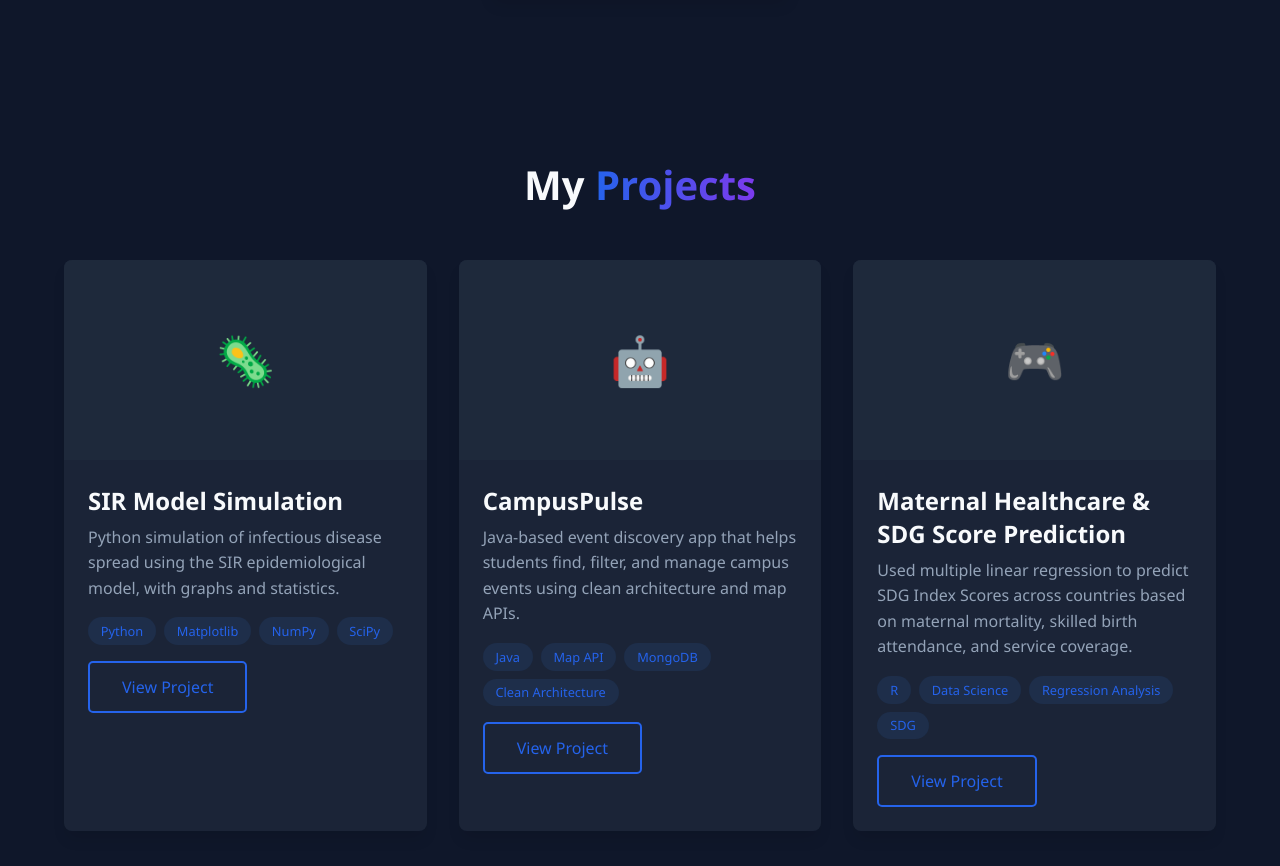
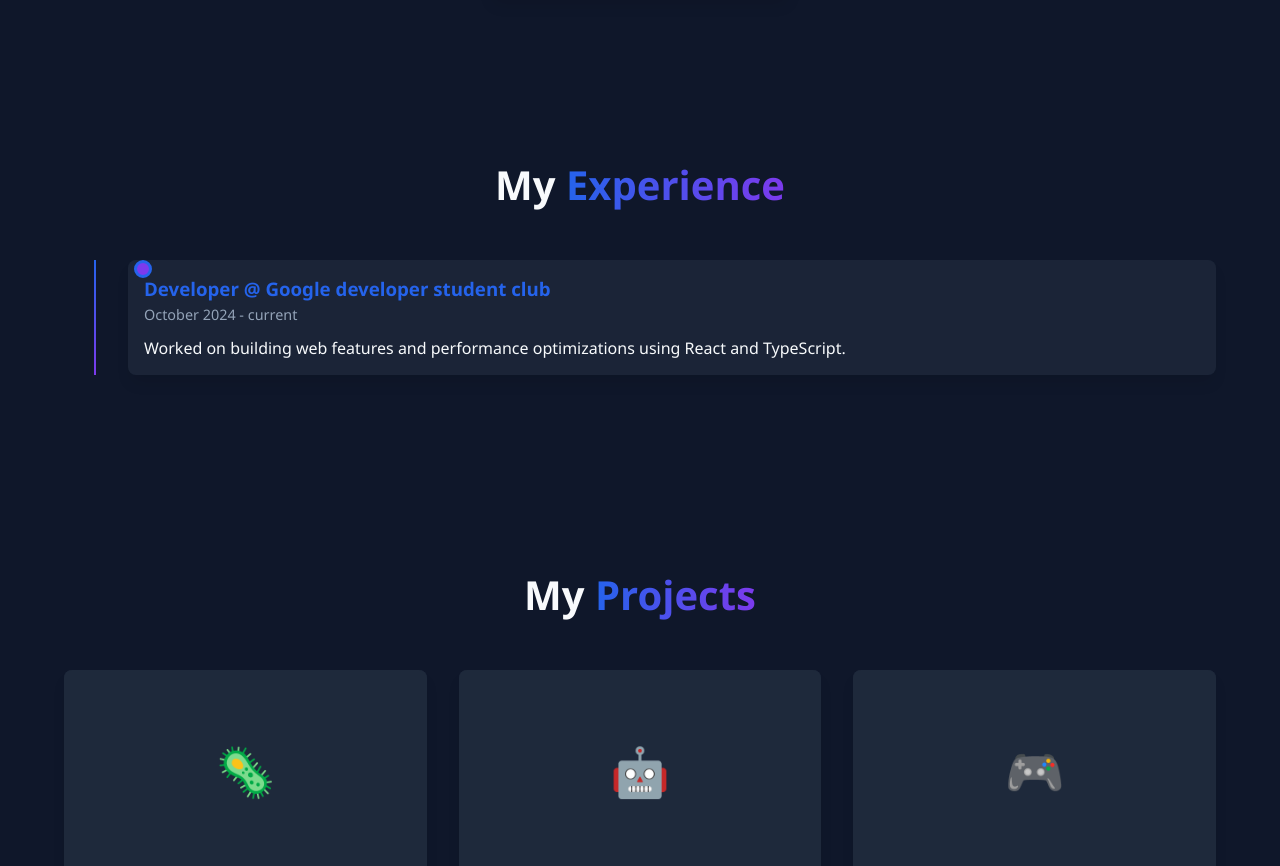
Before and after one commit to W-Akrabi/portfolio, a plain HTML site: page index.html in a window 1280 px wide. Shown: the part 1934-2800 px from the top of the page. Drawn offline with Linux system fonts and the light colour scheme.

Commit message:
added more background elements

```diff
--- a/index.html
+++ b/index.html
@@ -451,6 +451,52 @@
                 display: none;
             }
         }
+        .timeline {
+            position: relative;
+            margin: 2rem 0;
+            padding-left: 3rem;
+        }
+        .timeline::before {
+            content: '';
+            position: absolute;
+            left: 30px;
+            top: 0;
+            bottom: 0;
+            width: 2px;
+            background: linear-gradient(to bottom, var(--primary), var(--secondary));
+        }
+        .timeline-item {
+            position: relative;
+            margin-bottom: 2rem;
+        }
+        .timeline-item::before {
+            content: '';
+            position: absolute;
+            left: 22px;
+            top: 0;
+            width: 12px;
+            height: 12px;
+            background: var(--secondary);
+            border: 3px solid var(--primary);
+            border-radius: 50%;
+        }
+        .timeline-content {
+            background: var(--card-bg);
+            padding: 1rem;
+            border-radius: 8px;
+            box-shadow: 0 10px 15px -3px rgba(0, 0, 0, 0.1);
+            margin-left: 1rem;
+        }
+        .timeline-content h3 {
+            color: var(--primary);
+            margin-bottom: 0.3rem;
+        }
+        .timeline-date {
+            font-size: 0.9rem;
+            color: var(--text-gray);
+            display: block;
+            margin-bottom: 0.8rem;
+        }
     </style>
 </head>
 <body>
@@ -525,6 +571,21 @@
                 <div class="skill-card">
                     <h3>Computer Science</h3>
                     <p>Data Structures, Algorithms, Database Systems, OOP, Software Engineering</p>
+                </div>
+            </div>
+        </section>
+
+        <!-- Experience Timeline Section -->
+        <section class="section" id="experience">
+            <h2 class="section-title">My <span>Experience</span></h2>
+            <div class="timeline">
+                <!-- Timeline Item 1 -->
+                <div class="timeline-item">
+                    <div class="timeline-content">
+                        <h3>Developer @ Google developer student club</h3>
+                        <span class="timeline-date">October 2024 -  current</span>
+                        <p>Worked on building web features and performance optimizations using React and TypeScript.</p>
+                    </div>
                 </div>
             </div>
         </section>
@@ -608,9 +669,7 @@
     <footer class="footer">
         <div class="social-links">
             <a href="https://www.linkedin.com/in/waleed-akrabi-4b8931254/" class="social-link" target="_blank">LinkedIn</a>
-            <a href="#" class="social-link" target="_blank">GitHub</a>
-            <a href="#" class="social-link" target="_blank">Twitter</a>
-            <a href="#" class="social-link" target="_blank">Instagram</a>
+            <a href="https://github.com/W-Akrabi" class="social-link" target="_blank">GitHub</a>
         </div>
         <p>&copy; 2025 Waleed Akrabi. All rights reserved.</p>
     </footer>
```
